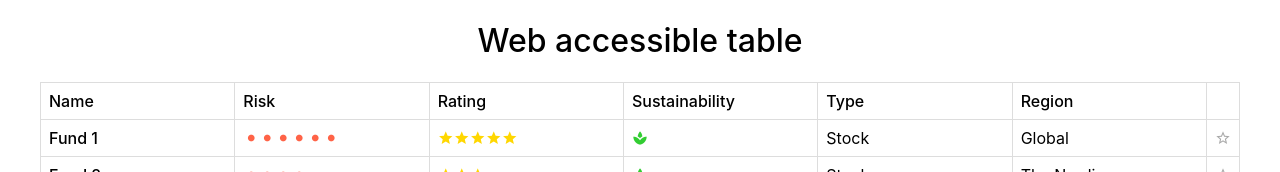
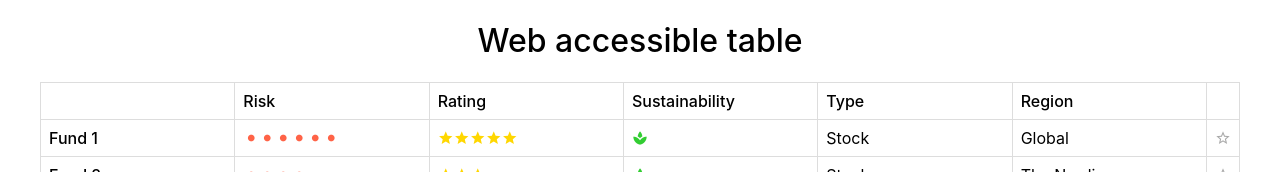
Before and after one commit to Jyri-droid/web-accessible-table, a React (Create React App) app: page / in a window 1280 px wide. Shown: the top 172 px of the page. Built offline with nearby package versions, Linux system fonts and the light colour scheme; a web font is replaced by a local one.

Commit message:
fix headers

```diff
--- a/src/Table.js
+++ b/src/Table.js
@@ -8,13 +8,13 @@ const Table = () => {
         <caption></caption>
         <thead>
           <tr>
-            <th scope="col">Name</th>
+            <th className="empty-cell"></th>
             <th scope="col">Risk</th>
             <th scope="col">Rating</th>
             <th scope="col">Sustainability</th>
             <th scope="col">Type</th>
             <th scope="col">Region</th>
-            <th scope="col"></th>
+            <th></th>
           </tr>
         </thead>
         <tbody>
--- a/src/styles.css
+++ b/src/styles.css
@@ -13,7 +13,7 @@
   }
 }
 @media (max-width: 769px) {
-  .rowHeader {
+  .rowHeader, .empty-cell {
     display: none;
   }
 }
```
